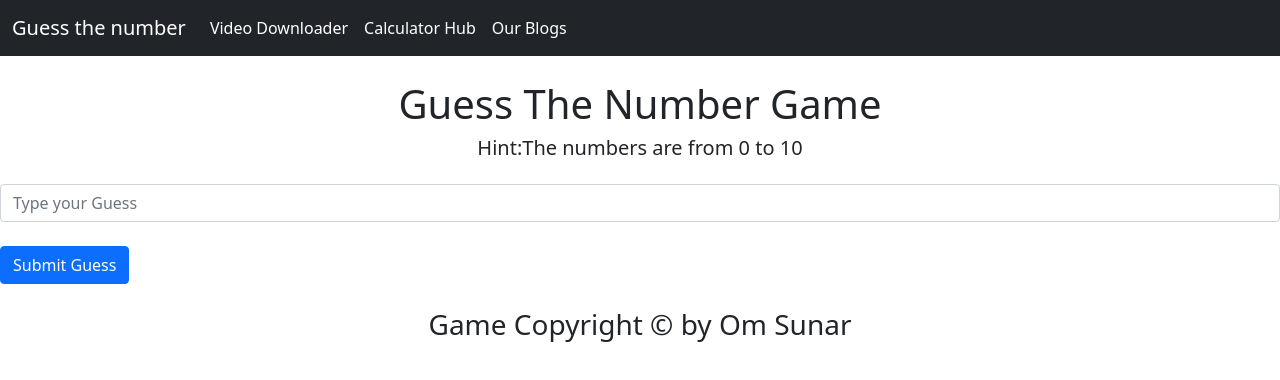
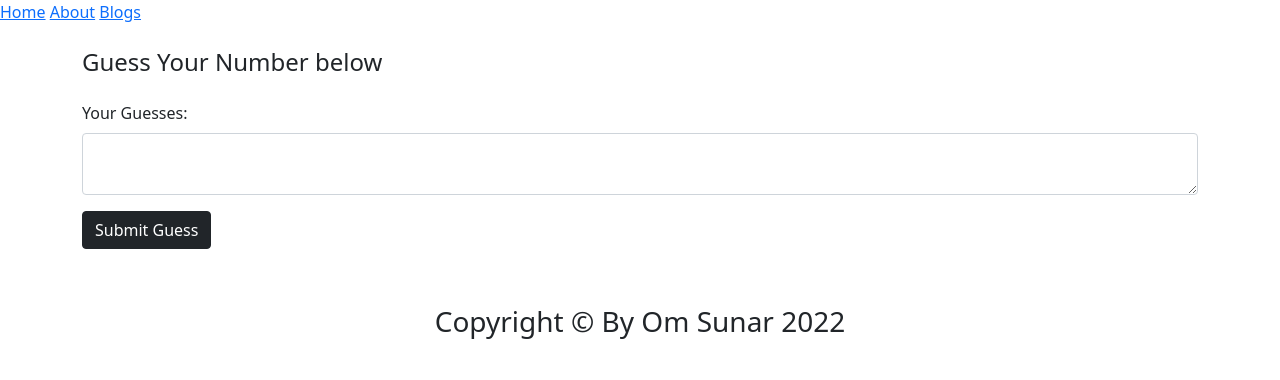
Before and after one commit to Nayal404/game, a plain HTML site: page index.html in a window 1280 px wide. Drawn offline with nearby package versions, Linux system fonts and the light colour scheme.

Commit message:
Updated! v2.0

```diff
--- a/index.html
+++ b/index.html
@@ -3,43 +3,36 @@
   <head>
     <meta charset="utf-8">
     <meta name="viewport" content="width=device-width, initial-scale=1">
+    <link rel="stylesheet" href="style.css">
     <link href="https://cdn.jsdelivr.net/npm/bootstrap@5.1.3/dist/css/bootstrap.min.css" rel="stylesheet" integrity="sha384-1BmE4kWBq78iYhFldvKuhfTAU6auU8tT94WrHftjDbrCEXSU1oBoqyl2QvZ6jIW3" crossorigin="anonymous">
-    <title>Guess the number game</title>
+    <title>Guess The Right Number</title>
   </head>
   <body>
-    <nav class="navbar navbar-expand-lg navbar-dark bg-dark">
-        <div class="container-fluid">
-          <a class="navbar-brand" href="#">Guess the number</a>
-          <button class="navbar-toggler" type="button" data-bs-toggle="collapse" data-bs-target="#navbarSupportedContent" aria-controls="navbarSupportedContent" aria-expanded="false" aria-label="Toggle navigation">
-            <span class="navbar-toggler-icon"></span>
-          </button>
-          <div class="collapse navbar-collapse" id="navbarSupportedContent">
-            <ul class="navbar-nav me-auto mb-2 mb-lg-0">
-              <li class="nav-item">
-                <a class="nav-link active" aria-current="page" href="https://vdodownloadhub.000webhostapp.com">Video Downloader</a>
-              </li>
-              <li class="nav-item">
-                <a class="nav-link active" aria-current="page" href="https://nayal404.github.io/calculatorshop">Calculator Hub</a>
-              </li>
-              <li class="nav-item">
-                <a class="nav-link active" aria-current="page" href="https://thisissolutiontime.blogspot.com">Our Blogs</a>
-              </li>
-            </ul>
+    <nav>
+      <a href="/">Home</a>
+      <a href="https://nayal404.github.io/portfolio/">About</a>
+      <a href="https://thisissolutiontime.blogspot.com/">Blogs</a>
+    </nav>
+    <div class="container my-3">
+      <div class="intro my-4">
+        <h4>Guess Your Number below</h4>
       </div>
+      <div class="mb-3">
+        <label for="userGuess" class="form-label">Your Guesses:</label>
+        <textarea class="form-control" id="userGuess" rows="2"></textarea>
       </div>
-      </nav>
-      <div class="my-4" align="center">
-          <h1>Guess The Number Game</h1>
-          <h5>Hint:The numbers are from 0 to 10</h5>
+      <div class="mb-3">
+        <button class="btn btn-dark">Submit Guess</button>
       </div>
-          <div class="mb-4">
-            <input type="text" class="form-control" id="userguess" placeholder="Type your Guess">
+      <div class="celebrateMsg">
+        <h3 id="msgBox"></h3>
       </div>
-          <div class="col-auto">
-            <button type="submit" class="btn btn-primary mb-3" onclick="guess()">Submit Guess</button>
-            <h1 id="result"></h1>
+      <br>
     </div>
-    <h3 align="center"> Game Copyright &copy; by Om Sunar </h3>
+    <!-- Copyright Section -->
+    <footer>
+      <h3 align="center">Copyright &copy; By Om Sunar 2022</h3>
+    </footer>
       <script src="script.js"></script>
     <script src="https://cdn.jsdelivr.net/npm/bootstrap@5.1.3/dist/js/bootstrap.bundle.min.js" integrity="sha384-ka7Sk0Gln4gmtz2MlQnikT1wXgYsOg+OMhuP+IlRH9sENBO0LRn5q+8nbTov4+1p" crossorigin="anonymous"></script>
   </body>
--- a/script.js
+++ b/script.js
@@ -1,19 +1,23 @@
-function guess(){
-    var userguess = document.getElementById('userguess').value;
-    var Random_numbers = Math.floor(Math.random() * 10);
-    if (userguess == Random_numbers){
-        // console.log('You won');
-//         msg = "You won";
-        document.getElementById('result').innerHTML = "Hurray!You guessed it right. The number was " +Random_numbers ;
-    }
-    else if (userguess != Random_numbers){
-        // console.log('You lost')
-        msg1 = "You lost"
-        document.getElementById('result').innerHTML = msg1+ " because the number was " +Random_numbers ;
-    }
-    else{
-        // console.log('Invalid number')
-        msg2 = "The number you just typed is out of my mined! So try guessing another number ok!?"
-        document.getElementById('result').innerHTML = msg2;
-    }
+console.log('JavaScript Executed Successfully!!!')
+let btn = document.querySelector('button');
+const userGuess = document.getElementById('userGuess').value;
+btn.onclick = ()=>{
+    addEventListener('click', function game(){
+        const randomNumbers = Math.floor(Math.random()*10)
+        // console.log(randomNumbers);
+        if (userGuess > randomNumbers){
+            document.getElementById('msgBox').innerHTML = "Too high number than the real one! Try Another"
+        }
+        else if (userGuess < randomNumbers){
+            document.getElementById('msgBox').innerHTML = 'Too less number than the real one! Try Another'
+        }
+        else if (userGuess == randomNumbers){
+            document.getElementById('msgBox').innerHTML = 'Congrats! You Got the right one. You won!!!'
+            /*setInterval(() => {
+                //Just for fun!!!
+                alert('Congrats! You Successfully Won and guessed the right number!')
+            }, 1000);*/
+
+        }
+    })
 }
```
Lines whose indentation alone changed are shown as unchanged.
